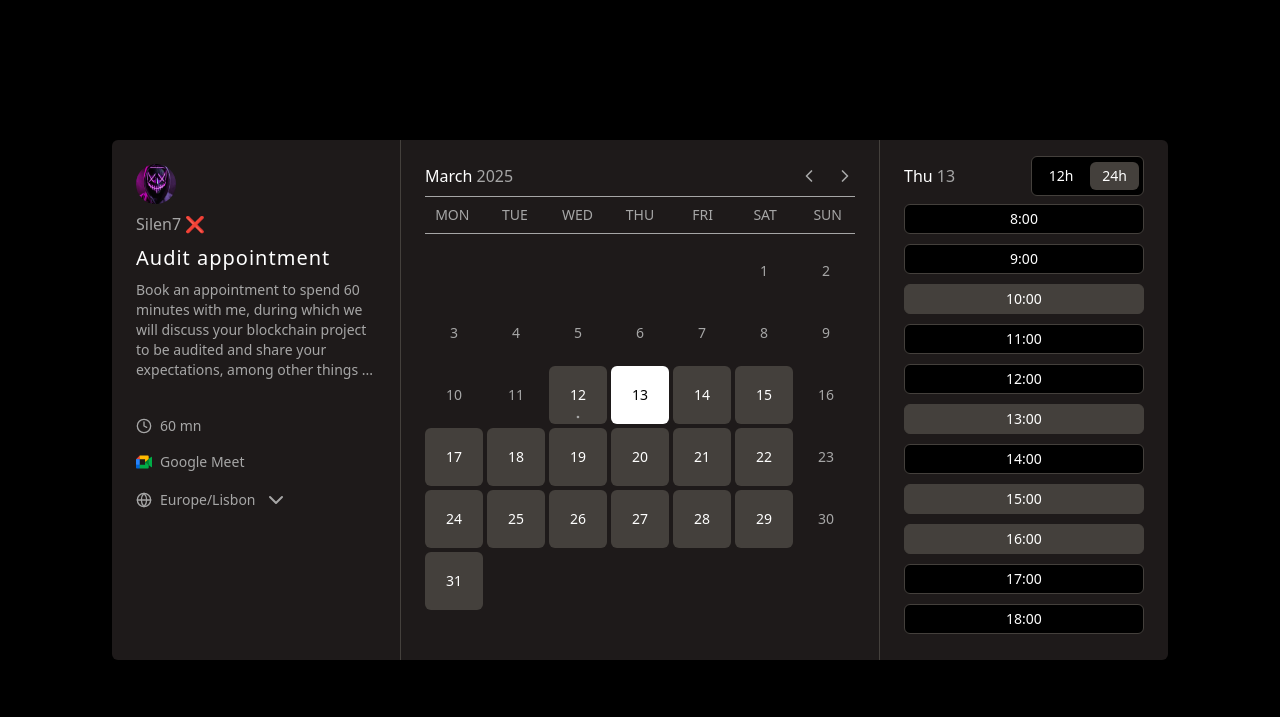
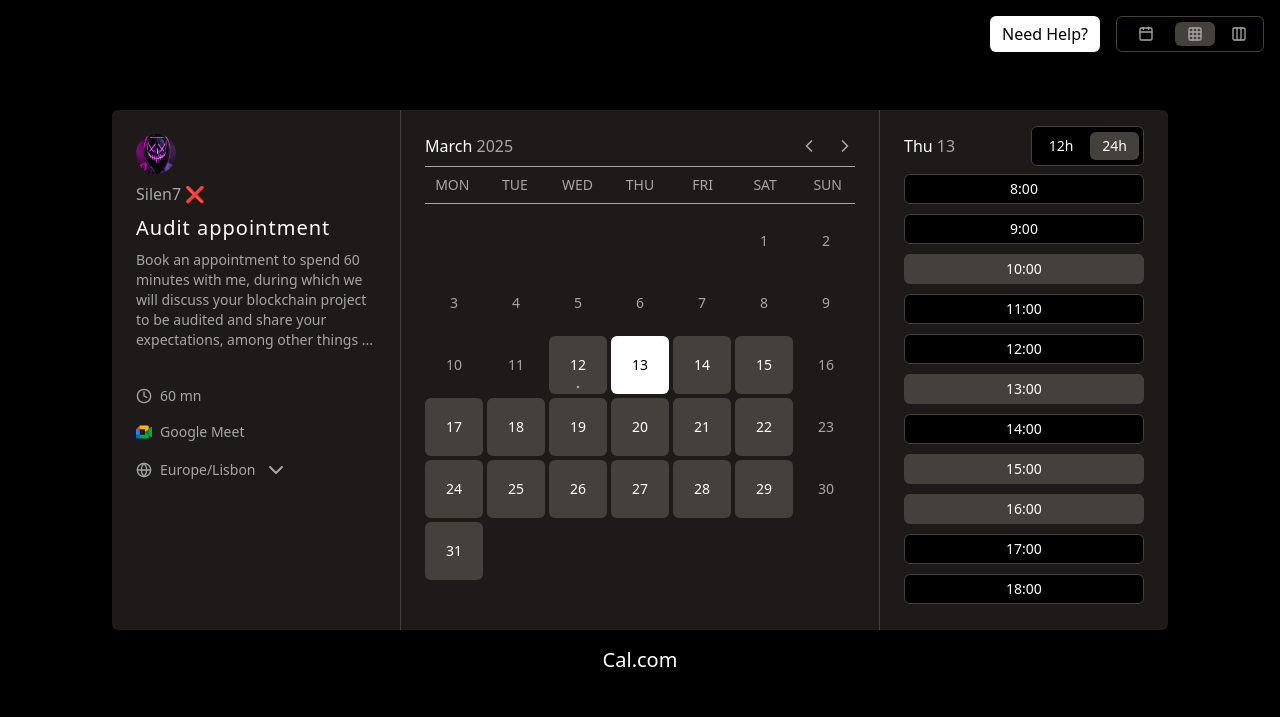
Before and after one commit to silent7-x/calcom-clone, a website built with Vite: page index.html in a window 1280 px wide. Built offline with nearby package versions, Linux system fonts and the light colour scheme.

Commit message:
md:header and footer cal.com

```diff
--- a/index.html
+++ b/index.html
@@ -9,7 +9,26 @@
   </head>
 
   <body class="min-h-full bg-background text-foreground">
-    <div class="hidden md:block fixed top-4 items-center gap-4 right-4"></div>
+    <div class="hidden md:flex fixed top-4 items-center gap-4 right-4">
+      <button class="bg-foreground text-background rounded-md px-3 py-1.5">
+        Need Help?
+      </button>
+      <div
+        class="flex items-center justify-center bg-background rounded-md border border-accent p-1 gap-1"
+      >
+        <button
+          class="bg-background rounded-md px-4 py-1 text-sm border border-transparent hover:border-foreground transition"
+        >
+          <i data-lucide="calendar" class="size-4 text-muted-foreground"></i>
+        </button>
+        <button class="bg-accent rounded-md px-3 py-1 text-sm">
+          <i data-lucide="grid-3x3" class="size-4 text-muted-foreground"></i>
+        </button>
+        <button class="bg-background rounded-md px-3 py-1 text-sm">
+          <i data-lucide="columns-3" class="size-4 text-muted-foreground"></i>
+        </button>
+      </div>
+    </div>
     <main
       class="h-screen w-full flex flex-col md:items-center md:justify-center"
     >
@@ -348,6 +367,7 @@
           </div>
         </div>
       </div>
+      <p class="text-xl p-4 self-center">Cal.com</p>
     </main>
     <script src="https://unpkg.com/lucide@latest"></script>
     <script>
```
